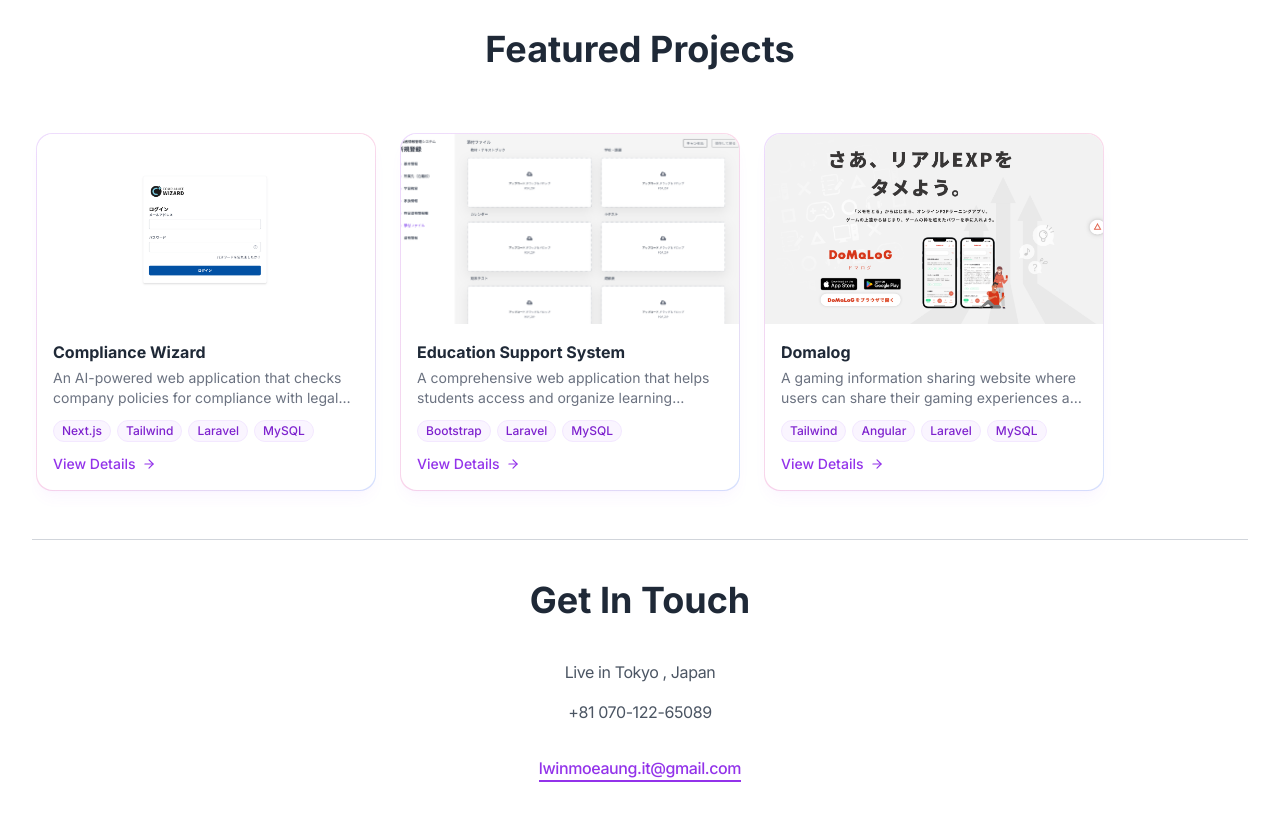
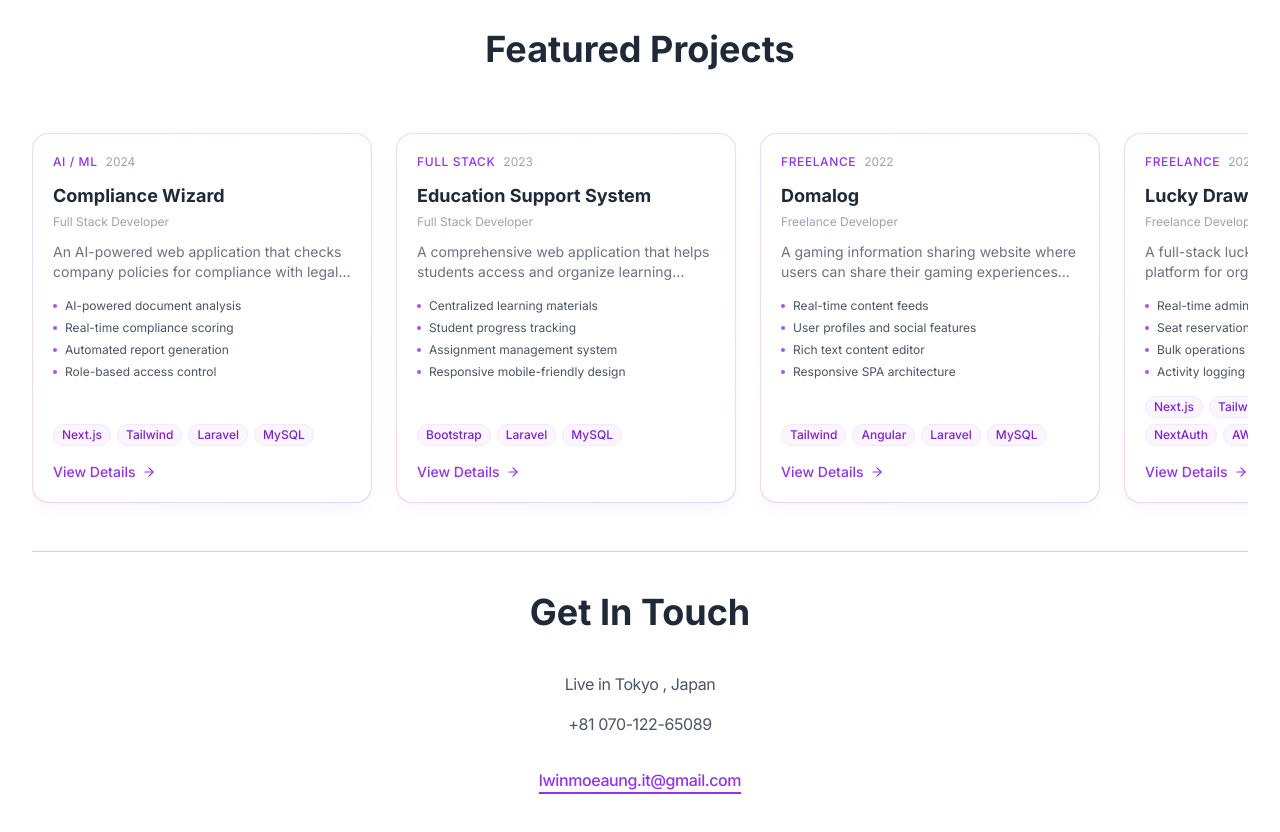
Before and after one commit to lma-dev/portfolio, a React (Vite) app: page / in a window 1280 px wide. Shown: the part 3980-4812 px from the top of the page. Built offline with nearby package versions, Linux system fonts and the light colour scheme; a web font is replaced by a local one.

Commit message:
update project images and add new project details

```diff
--- a/src/components/About.tsx
+++ b/src/components/About.tsx
@@ -1,5 +1,5 @@
-import aboutImgWebp from "../assets/profileTwo.jpeg?w=600&format=webp&quality=75&imagetools";
-import aboutImgFallback from "../assets/profileTwo.jpeg?w=600&quality=75&imagetools";
+import aboutImgWebp from "../assets/profileTwo.jpeg?w=900&format=webp&quality=90&imagetools";
+import aboutImgFallback from "../assets/profileTwo.jpeg?w=900&quality=90&imagetools";
 import { ABOUT_TEXT } from "../constants";
 import { motion } from "framer-motion";
 
--- a/src/components/Hero.tsx
+++ b/src/components/Hero.tsx
@@ -1,6 +1,6 @@
 import { HERO_CONTENT } from "../constants/index";
-import profilePicWebp from "../assets/profileOne.jpg?w=800&format=webp&quality=80&imagetools";
-import profilePicFallback from "../assets/profileOne.jpg?w=800&quality=80&imagetools";
+import profilePicWebp from "../assets/profileOne.jpg?w=1200&format=webp&quality=90&imagetools";
+import profilePicFallback from "../assets/profileOne.jpg?w=1200&quality=90&imagetools";
 import { motion } from "framer-motion";
 
 const container = (delay: number) => ({
--- a/src/components/projects/CaseStudyModal.tsx
+++ b/src/components/projects/CaseStudyModal.tsx
@@ -82,18 +82,6 @@ export const CaseStudyModal = ({ project, onClose }: CaseStudyModalProps) => {
         >
           <FiX size={20} />
         </button>
-
-        {/* Hero Image */}
-        <div className="overflow-hidden rounded-t-2xl">
-          <picture>
-            <source srcSet={project.imageWebp} type="image/webp" />
-            <img
-              src={project.image}
-              alt={`Screenshot of ${project.title}`}
-              className="w-full aspect-video object-cover"
-            />
-          </picture>
-        </div>
 
         {/* Content */}
         <div className="p-6 lg:p-10">
--- a/src/components/projects/CompactProjectCard.tsx
+++ b/src/components/projects/CompactProjectCard.tsx
@@ -16,9 +16,12 @@ export const CompactProjectCard = ({ project }: CompactProjectCardProps) => {
       className="rounded-xl border border-gray-200 bg-white overflow-hidden shadow-sm hover:shadow-md transition-shadow duration-200"
     >
       {/* Image */}
+      {project.image && (
         <div className="overflow-hidden aspect-video">
           <picture>
+            {project.imageWebp && (
               <source srcSet={project.imageWebp} type="image/webp" />
+            )}
             <img
               src={project.image}
               alt={`Screenshot of ${project.title}`}
@@ -27,6 +30,7 @@ export const CompactProjectCard = ({ project }: CompactProjectCardProps) => {
             />
           </picture>
         </div>
+      )}
 
       {/* Content */}
       <div className="p-4">
--- a/src/components/projects/FeaturedProjectCard.tsx
+++ b/src/components/projects/FeaturedProjectCard.tsx
@@ -1,6 +1,7 @@
 import { motion } from "framer-motion";
 import { FiArrowRight } from "react-icons/fi";
 import type { Project } from "../../types/project";
+import { PROJECT_CATEGORIES } from "../../types/project";
 
 interface FeaturedProjectCardProps {
   project: Project;
@@ -20,6 +21,8 @@ export const FeaturedProjectCard = ({
   project,
   onClick,
 }: FeaturedProjectCardProps) => {
+  const highlights = project.caseStudy?.highlights ?? [];
+
   return (
     <motion.div
       variants={cardVariants}
@@ -29,37 +32,45 @@ export const FeaturedProjectCard = ({
       className="group w-[300px] sm:w-[340px] flex-shrink-0 rounded-2xl p-[1px] bg-gradient-to-br from-purple-500/20 via-pink-500/20 to-blue-500/20 hover:from-purple-500/50 hover:via-pink-500/50 hover:to-blue-500/50 transition-all duration-300 snap-start cursor-pointer"
     >
       <div className="h-full rounded-2xl bg-white overflow-hidden shadow-lg shadow-purple-500/5 group-hover:shadow-2xl group-hover:shadow-purple-500/15 transition-all duration-300 flex flex-col">
-        {/* Image with hover overlay */}
-        <div className="overflow-hidden relative">
-          <picture>
-            <source srcSet={project.imageWebp} type="image/webp" />
-            <img
-              src={project.image}
-              alt={`Screenshot of ${project.title}`}
-              className="w-full aspect-video object-cover transition-transform duration-700 ease-out group-hover:scale-110"
-              loading="lazy"
-            />
-          </picture>
-          {/* Gradient overlay on hover */}
-          <div className="absolute inset-0 bg-gradient-to-t from-purple-900/60 via-purple-900/20 to-transparent opacity-0 group-hover:opacity-100 transition-opacity duration-400 flex items-end justify-center pb-4">
-            <span className="text-white text-sm font-medium tracking-wide opacity-0 group-hover:opacity-100 translate-y-2 group-hover:translate-y-0 transition-all duration-300 delay-100">
-              View Case Study
+        {/* Content */}
+        <div className="p-5 flex flex-col flex-1">
+          {/* Category & Year */}
+          <div className="flex items-center gap-2 mb-3">
+            <span className="text-xs font-medium uppercase tracking-wider text-purple-600">
+              {PROJECT_CATEGORIES[project.category]}
             </span>
+            <span className="text-xs text-gray-400">{project.year}</span>
           </div>
-        </div>
 
-        {/* Content */}
-        <div className="p-4 flex flex-col flex-1">
-          <h3 className="text-base font-bold text-gray-800 mb-1">
+          <h3 className="text-lg font-bold text-gray-800 mb-1">
             {project.title}
           </h3>
 
-          <p className="text-sm text-gray-500 line-clamp-2 mb-3 flex-1">
+          {project.role && (
+            <p className="text-xs text-gray-400 mb-3">{project.role}</p>
+          )}
+
+          <p className="text-sm text-gray-500 line-clamp-2 mb-4">
             {project.description}
           </p>
 
+          {/* Highlights */}
+          {highlights.length > 0 && (
+            <ul className="space-y-1.5 mb-4">
+              {highlights.map((item) => (
+                <li
+                  key={item}
+                  className="flex items-center gap-2 text-xs text-gray-600"
+                >
+                  <span className="w-1 h-1 rounded-full bg-purple-500 shrink-0" />
+                  {item}
+                </li>
+              ))}
+            </ul>
+          )}
+
           {/* Tech Tags */}
-          <div className="flex flex-wrap gap-1.5 mb-3">
+          <div className="flex flex-wrap gap-1.5 mb-4 mt-auto">
             {project.technologies.map((tech) => (
               <span
                 key={tech}
@@ -71,7 +82,7 @@ export const FeaturedProjectCard = ({
           </div>
 
           {/* View Details link */}
-          <span className="inline-flex items-center gap-1.5 text-sm font-medium text-purple-600 group-hover:text-purple-800 transition-colors duration-200 mt-auto">
+          <span className="inline-flex items-center gap-1.5 text-sm font-medium text-purple-600 group-hover:text-purple-800 transition-colors duration-200">
             View Details
             <FiArrowRight
               size={14}
--- a/src/constants/index.ts
+++ b/src/constants/index.ts
@@ -173,6 +173,34 @@ export const PROJECTS: Project[] = [
     },
   },
   {
+    id: "lucky-draw",
+    title: "Lucky Draw",
+    description:
+      "A full-stack lucky draw management platform for organizing prize draws with seat reservations and payment tracking.",
+    fullDescription:
+      "A comprehensive lucky draw management system built for organizing and managing prize draw events. Features include prize creation with configurable seat pools, seat reservation and payment tracking, participant management, ticket generation, bulk operations, activity logging, and an admin dashboard with real-time statistics.",
+    technologies: ["Next.js", "Tailwind", "Prisma", "MySQL", "NextAuth", "AWS S3"],
+    category: "freelance",
+    featured: true,
+    order: 4,
+    year: "2025",
+    role: "Freelance Developer",
+    caseStudy: {
+      problem:
+        "The client needed a reliable system to manage lucky draw events with hundreds of seats, track reservations and payments, and generate tickets — replacing error-prone manual spreadsheet workflows.",
+      solution:
+        "Built a full-stack Next.js application with Prisma ORM and MySQL, featuring a real-time admin dashboard, seat reservation system with payment verification, bulk operations for efficient management, and AWS S3 integration for file storage.",
+      results:
+        "Delivered a production-ready platform that streamlined the entire lucky draw workflow, from prize setup to ticket generation, enabling the client to manage events efficiently with full audit logging.",
+      highlights: [
+        "Real-time admin dashboard with statistics",
+        "Seat reservation and payment tracking",
+        "Bulk operations for efficient management",
+        "Activity logging and audit trail",
+      ],
+    },
+  },
+  {
     id: "domalog",
     title: "Domalog",
     imageWebp: project3,
--- a/src/types/project.ts
+++ b/src/types/project.ts
@@ -17,8 +17,8 @@ export interface Project {
   title: string;
   description: string;
   fullDescription?: string;
-  imageWebp: string;
-  image: string;
+  imageWebp?: string;
+  image?: string;
   technologies: string[];
   category: ProjectCategory;
   featured: boolean;
```
Also changed, not shown: .claude/settings.json (added), .claude/settings.local.json. Lines whose indentation alone changed are shown as unchanged.
